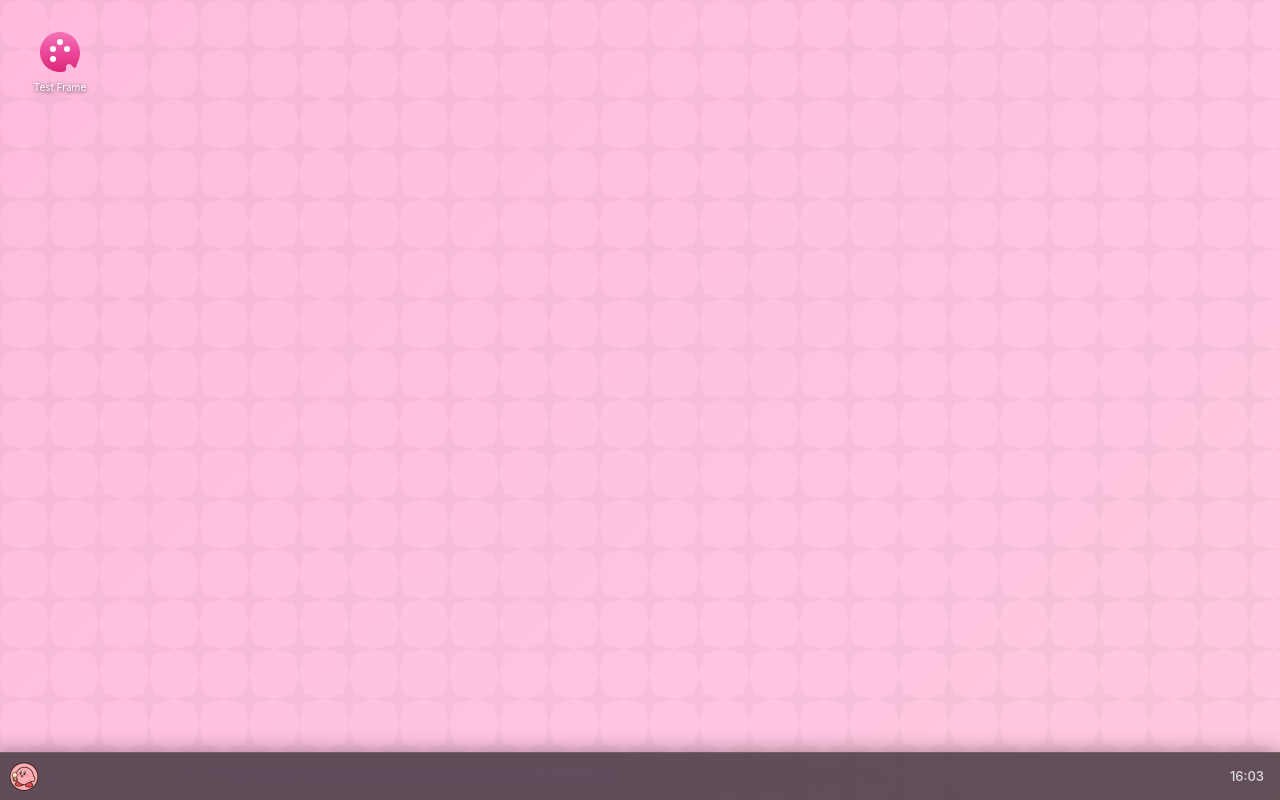
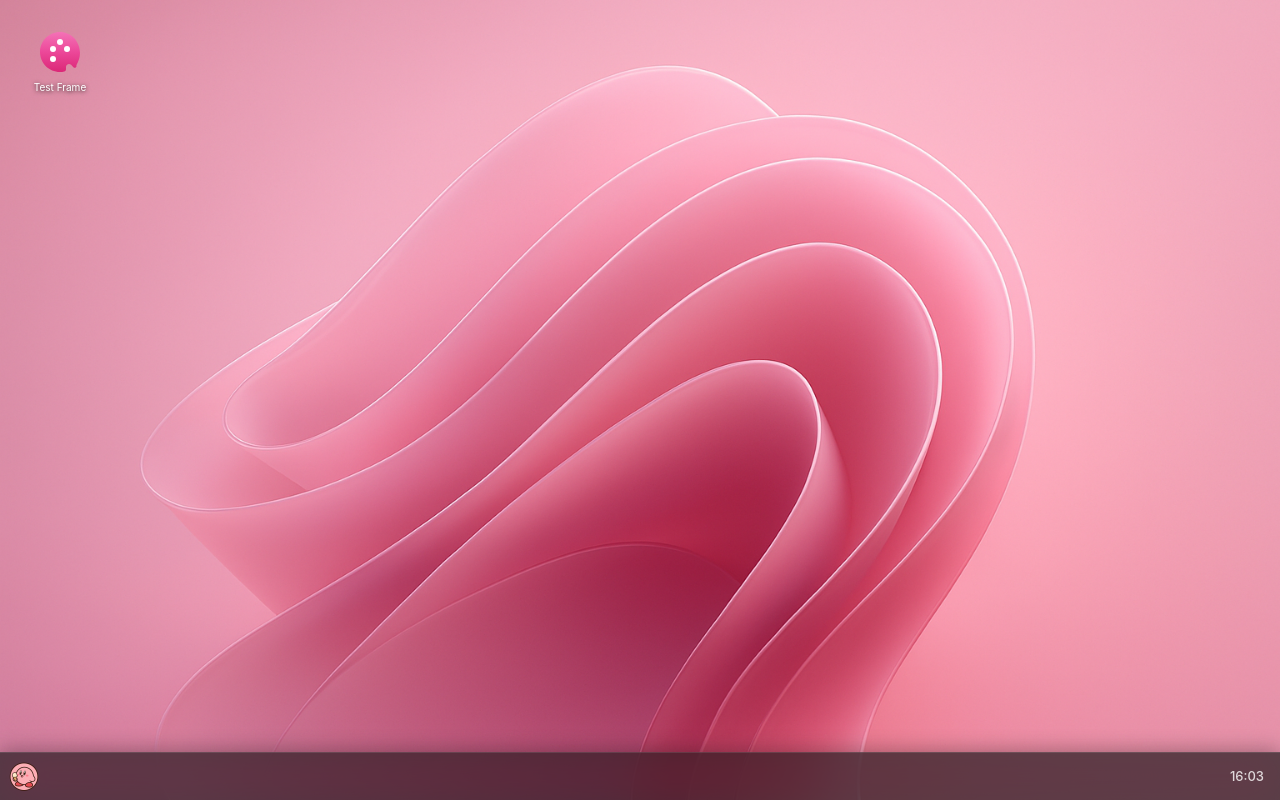
Before and after one commit to gtolontop/portfolio-desktop-style, a Next.js app: page / in a window 1280 px wide. Built offline with nearby package versions, Linux system fonts and the light colour scheme.

Commit message:
Update Desktop component to set a custom background image and enhance styling

```diff
--- a/src/components/Desktop.tsx
+++ b/src/components/Desktop.tsx
@@ -89,7 +89,13 @@ export default function Desktop() {
   return (
     <div
       ref={desktopRef}
-      className="w-screen h-screen relative overflow-hidden desktop-gradient select-none"
+      className="w-screen h-screen relative overflow-hidden select-none"
+      style={{
+        backgroundImage: 'url(/images/background-pink.png)',
+        backgroundSize: 'cover',
+        backgroundPosition: 'center',
+        backgroundRepeat: 'no-repeat'
+      }}
       onMouseDown={handleMouseDown}
       onMouseMove={handleMouseMove}
       onMouseUp={handleMouseUp}
```
